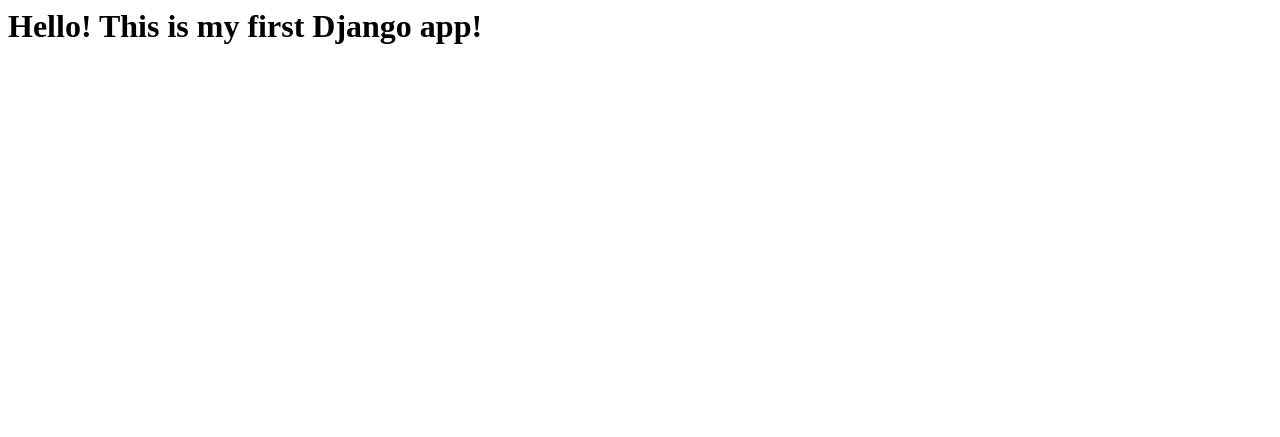
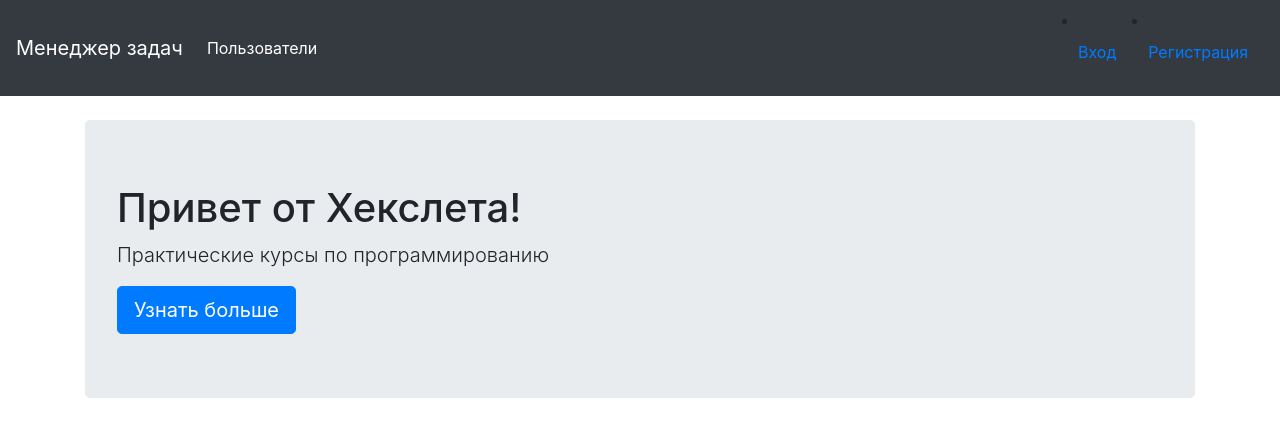
Before and after one commit to MaxOdinokiy/python-web-development-project-52, a Django app: page / in a window 1280 px wide. Shown: the top 437 px of the page. Run offline with Django 4.2, Linux system fonts and the light colour scheme; some libraries are stand-ins or nearby versions.

Commit message:
Add main page v1

```diff
--- a/task_manager/first_hello/urls.py
+++ b/task_manager/first_hello/urls.py
@@ -2,5 +2,6 @@
 from task_manager.first_hello import views
 
 urlpatterns = [
-    path('', views.index)
+    path('', views.index),
+    path('first_hello/', views.first_hello),
 ]
--- a/task_manager/first_hello/views.py
+++ b/task_manager/first_hello/views.py
@@ -4,6 +4,9 @@
 # Create your views here.
 def index(request):
     template = 'first_hello/index.html'
-    return render(request, template, context={
-        'text': 'Hello! This is my first Django app'
-    })
+    return render(request, template)
+
+
+def first_hello(request):
+    template = 'first_hello/first_hello.html'
+    return render(request, template)
--- a/task_manager/settings.py
+++ b/task_manager/settings.py
@@ -129,7 +129,7 @@
 
 STATIC_URL = 'static/'
 
-STATIC_ROOT = os.path.join(BASE_DIR, 'static/')
+STATIC_ROOT = BASE_DIR / 'staticfiles'
 
 # Default primary key field type
 # https://docs.djangoproject.com/en/4.1/ref/settings/#default-auto-field
--- a/task_manager/templates/first_hello/index.html
+++ b/task_manager/templates/first_hello/index.html
@@ -1 +1,49 @@
-<h1>{{ text }}!</h1>
+{# Load the tag library #}
+{% load bootstrap4 %}
+
+{# Load CSS and JavaScript #}
+{% bootstrap_css %}
+{% bootstrap_javascript jquery='full' %}
+
+{# Display django.contrib.messages as Bootstrap alerts #}
+{% bootstrap_messages %}
+
+<!doctype html>
+<html lang="en">
+  <head>
+    <meta charset="utf-8">
+    <title>Task manager</title>
+  </head>
+
+
+  <body>
+    <nav class="navbar navbar-expand-md navbar-dark bg-dark mb-4">
+  <a class="navbar-brand" href="#">Менеджер задач</a>
+  <button class="navbar-toggler" type="button" data-toggle="collapse" data-target="#navbarCollapse" aria-controls="navbarCollapse" aria-expanded="false" aria-label="Toggle navigation">
+    <span class="navbar-toggler-icon"></span>
+  </button>
+  <div class="collapse navbar-collapse" id="navbarCollapse">
+    <ul class="navbar-nav mr-auto">
+      <li class="nav-item active">
+        <a class="nav-link" href="#">Пользователи <span class="sr-only">(current)</span></a>
+      </li>
+    </ul>
+    <form class="form-inline mt-2 mt-md-0">
+      <li class="nav-item active">
+        <a class="nav-link" href="#">Вход </a>
+      </li>
+      <li class="nav-item active">
+        <a class="nav-link" href="#">Регистрация </a>
+      </li>
+    </form>
+  </div>
+</nav>
+
+<main role="main" class="container">
+  <div class="jumbotron">
+    <h1>Привет от Хекслета!</h1>
+    <p class="lead">Практические курсы по программированию</p>
+    <a class="btn btn-lg btn-primary" href="#" role="button">Узнать больше</a>
+  </div>
+</main>
+</html>
```
Also changed, not shown: 1 other file.
